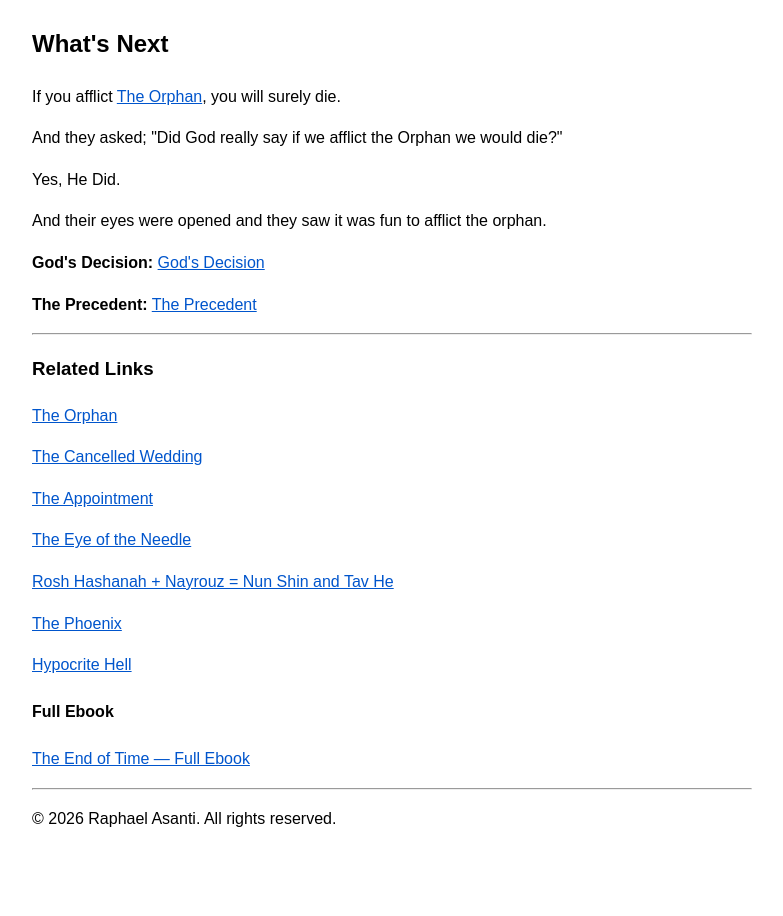
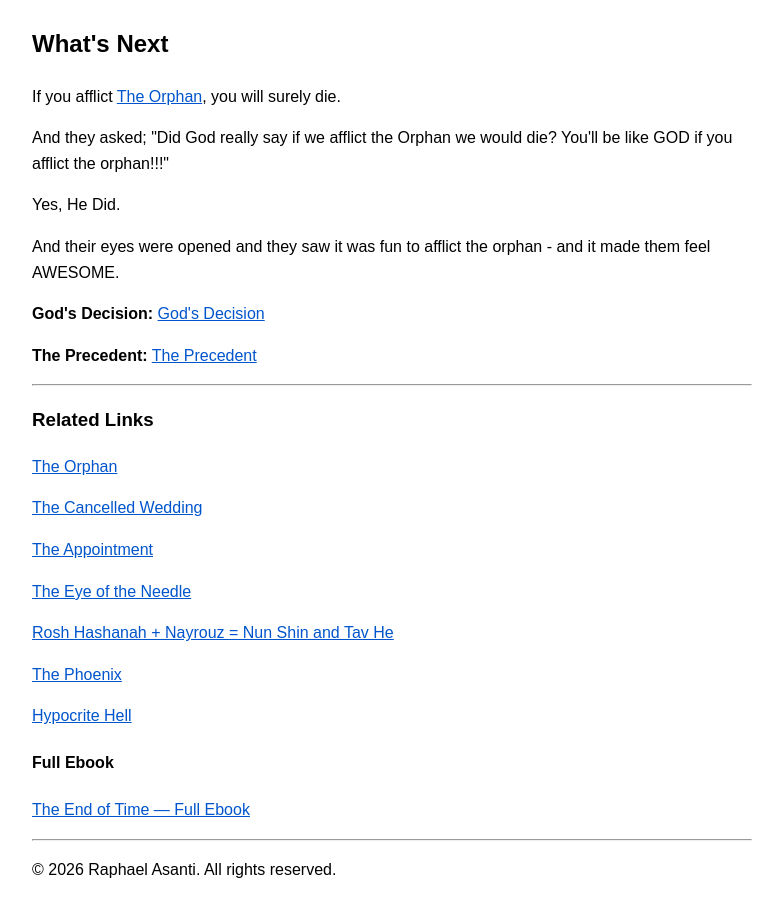
Before and after one commit to RaphaelAsanti/the-paraclete, a plain HTML site: page index.html in a window 1280 px wide. Shown: the part 7025-7941 px from the top of the page, without its empty margins (248-1031 px from the left). Before the commit the page ends 7896 px from the top, so only its background shows below. Drawn offline with Linux system fonts and the light colour scheme.

Commit message:
Enhance text in index.html for clarity and emphasis

```diff
--- a/index.html
+++ b/index.html
@@ -490,9 +490,9 @@
         </section>
                   <h2>What's Next</h2>
             <p<em>If you afflict <a href="http://raphaelasanti.github.io/the-orphan">The Orphan</a>, you will surely die.</p>
-            <p>And they asked; "Did God really say if we afflict the Orphan we would die?"</p>
+            <p>And they asked; "Did God really say if we afflict the Orphan we would die?  You'll be like GOD if you afflict the orphan!!!"</p>
             <p>Yes, He Did.</p>
-            <p>And their eyes were opened and they saw it was fun to afflict the orphan.</p>
+            <p>And their eyes were opened and they saw it was fun to afflict the orphan - and it made them feel AWESOME.</p>
             <p><b>God's Decision:</b>  <a href="https://rpahaelasanti.github.io/the-appointment#GODS-DECISION">God's Decision</a></p>
            <p><b>The Precedent:</b></b>  <a href="https://raphaelasanti.github.io/the-end-of-time/chapter4-the-fall.html">The Precedent</a></p>
         </section>
```
